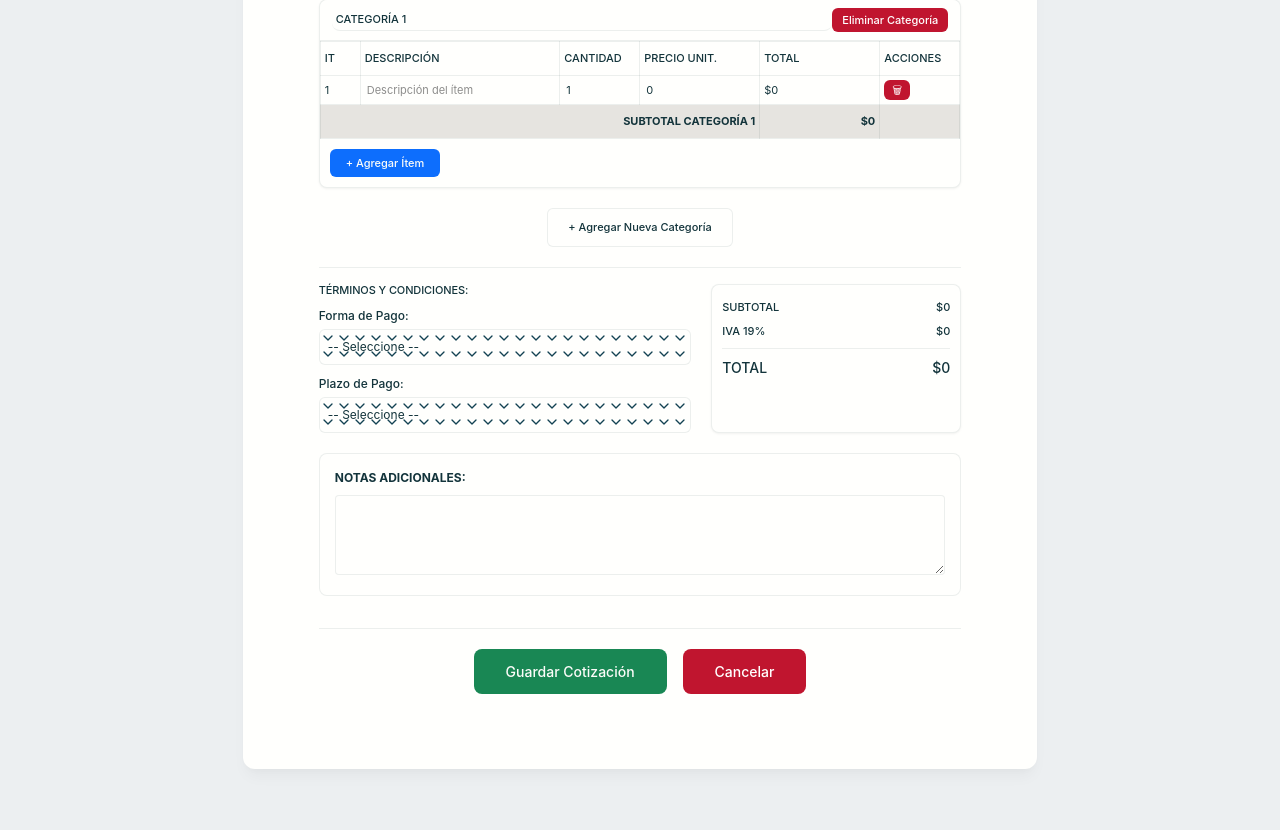
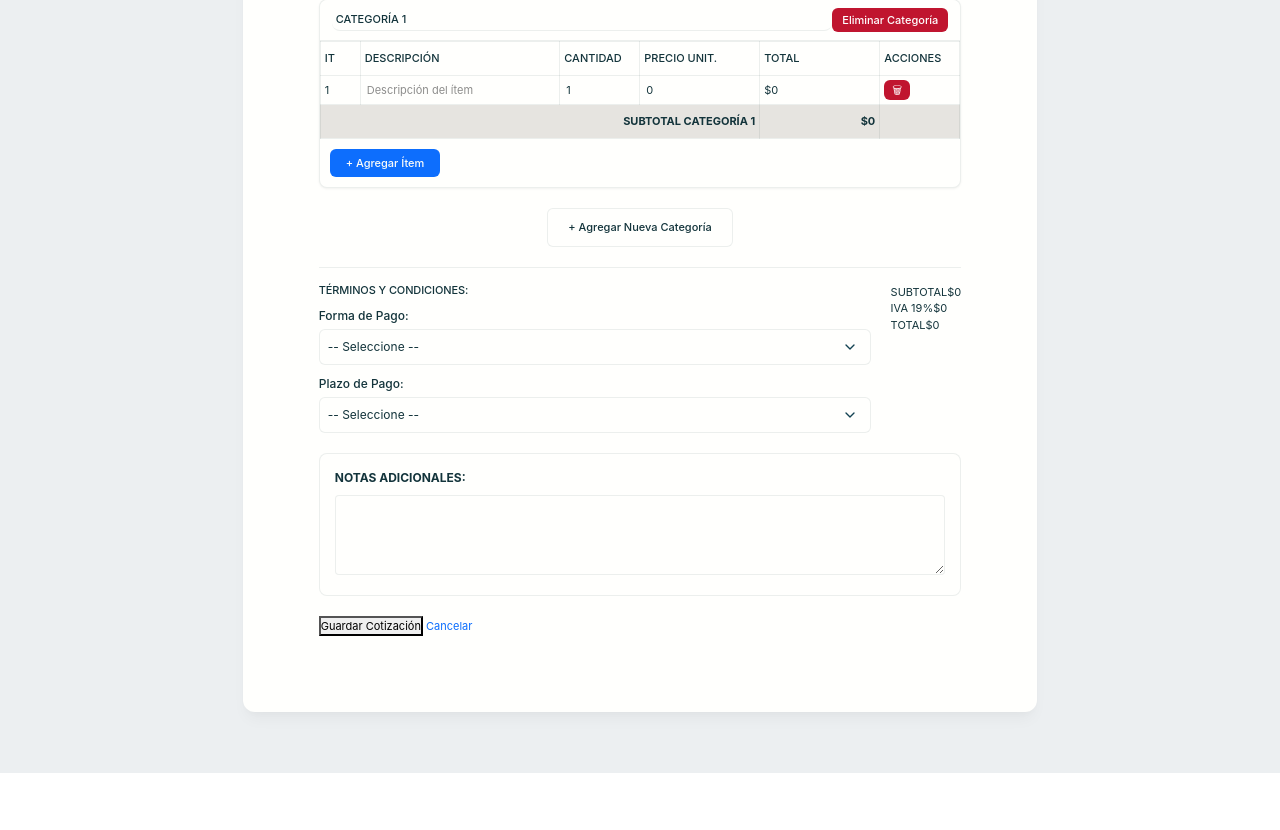
Before and after one commit to Cookeing/taller_mecanico, a Django app: page /cotizaciones/registrar/ in a window 1280 px wide. Shown: the part 848-1678 px from the top of the page. After the commit the page ends 1621 px from the top, so only its background shows below. Run offline with Django 5.2, Linux system fonts and the light colour scheme; some web fonts are replaced.

Commit message:
Arreglo de forma de pago y plazo de pago

```diff
--- a/static/cotizaciones/css/cotizacion.css
+++ b/static/cotizaciones/css/cotizacion.css
@@ -1143,7 +1143,7 @@ body {
     padding: var(--space-8);
     border: 1px solid var(--color-border);
     font-size: var(--font-size-sm);
-    background: var(--color-surface);
+    background-color: var(--color-surface);
     color: var(--color-text);
     border-radius: var(--radius-sm);
     font-family: var(--font-family-base);
@@ -1159,112 +1159,32 @@ body {
     -webkit-appearance: none;
     -moz-appearance: none;
     appearance: none;
-    background-image: var(--select-caret-light);
-    background-repeat: no-repeat;
-    background-position: right var(--space-12) center;
-    background-size: 16px;
+    background-image: var(--select-caret-light) !important;
+    background-repeat: no-repeat !important;
+    background-position: right var(--space-12) center !important;
+    background-size: 16px !important;
     padding-right: var(--space-32);
-}
-
-.totales-section {
-    min-width: 250px;
-    border: 1px solid var(--color-border);
-    padding: var(--space-10);
-    background: var(--color-surface);
-    border-radius: var(--radius-base);
-    box-shadow: var(--shadow-sm);
-}
-
-.total-row {
-    display: flex;
-    justify-content: space-between;
-    padding: var(--space-4) 0;
-    font-size: var(--font-size-xs);
-}
-
-.total-label {
-    font-weight: var(--font-weight-semibold);
-    color: var(--color-text);
-}
-
-.total-value {
-    font-weight: var(--font-weight-semibold);
-    text-align: right;
-    color: var(--color-text);
-}
-
-.total-final {
-    border-top: 1px solid var(--color-border);
-    margin-top: var(--space-4);
-    padding-top: var(--space-8);
-    font-size: var(--font-size-md);
-    color: var(--color-text);
-}
-
-.action-buttons {
-    display: flex;
-    justify-content: center;
-    gap: var(--space-16);
-    margin-top: var(--space-32);
-    padding-top: var(--space-20);
-    border-top: 1px solid var(--color-border);
-}
-
-.btn-guardar {
-    background: var(--color-success);
-    color: var(--color-btn-primary-text);
-    border: none;
-    padding: var(--space-12) var(--space-32);
-    font-size: var(--font-size-md);
-    font-weight: var(--font-weight-semibold);
-    cursor: pointer;
-    border-radius: var(--radius-base);
-    transition: background-color var(--duration-fast) var(--ease-standard);
-}
-
-.btn-guardar:hover {
-    background: rgba(var(--color-success-rgb), 0.8);
-}
-
-.btn-guardar:focus-visible {
-    outline: none;
-    box-shadow: var(--focus-ring);
-}
-
-.btn-cancelar {
-    background: var(--color-error);
-    color: var(--color-white);
-    text-decoration: none;
-    padding: var(--space-12) var(--space-32);
-    font-size: var(--font-size-md);
-    font-weight: var(--font-weight-semibold);
-    border-radius: var(--radius-base);
-    display: inline-block;
-    transition: background-color var(--duration-fast) var(--ease-standard);
-}
-
-.btn-cancelar:hover {
-    background: rgba(var(--color-error-rgb), 0.8);
-}
-
-.btn-cancelar:focus-visible {
-    outline: none;
-    box-shadow: var(--focus-ring);
 }
 
 /* Dark mode specific adjustments */
 @media (prefers-color-scheme: dark) {
     .termino-campo select {
-        background-image: var(--select-caret-dark);
+        background-image: var(--select-caret-dark) !important;
     }
 }
 
 [data-theme="dark"] .termino-campo select {
-    background-image: var(--select-caret-dark);
+    background-image: var(--select-caret-dark) !important;
+    background-repeat: no-repeat !important;
+    background-position: right var(--space-12) center !important;
+    background-size: 16px !important;
 }
 
 [data-theme="light"] .termino-campo select {
-    background-image: var(--select-caret-light);
+    background-image: var(--select-caret-light) !important;
+    background-repeat: no-repeat !important;
+    background-position: right var(--space-12) center !important;
+    background-size: 16px !important;
 }
 
 /* Mobile responsive styles for 480px breakpoint */
```
